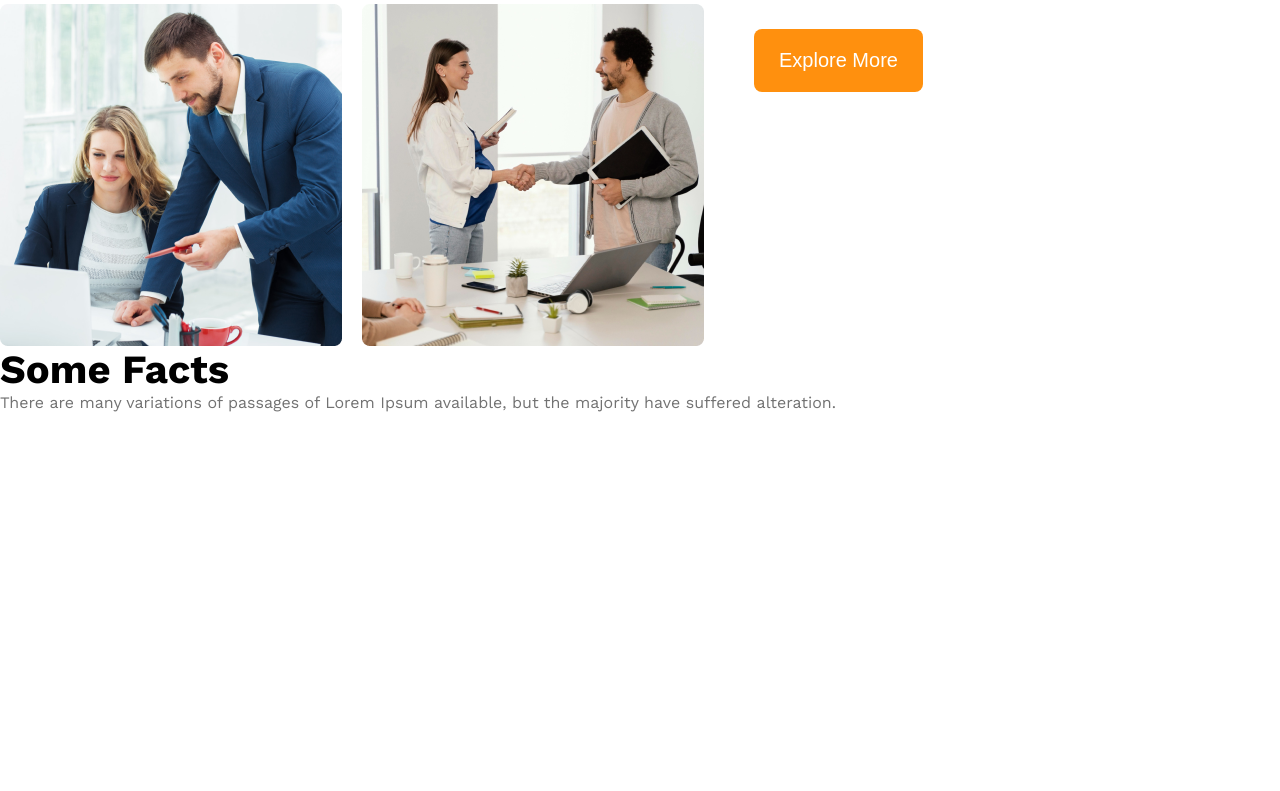
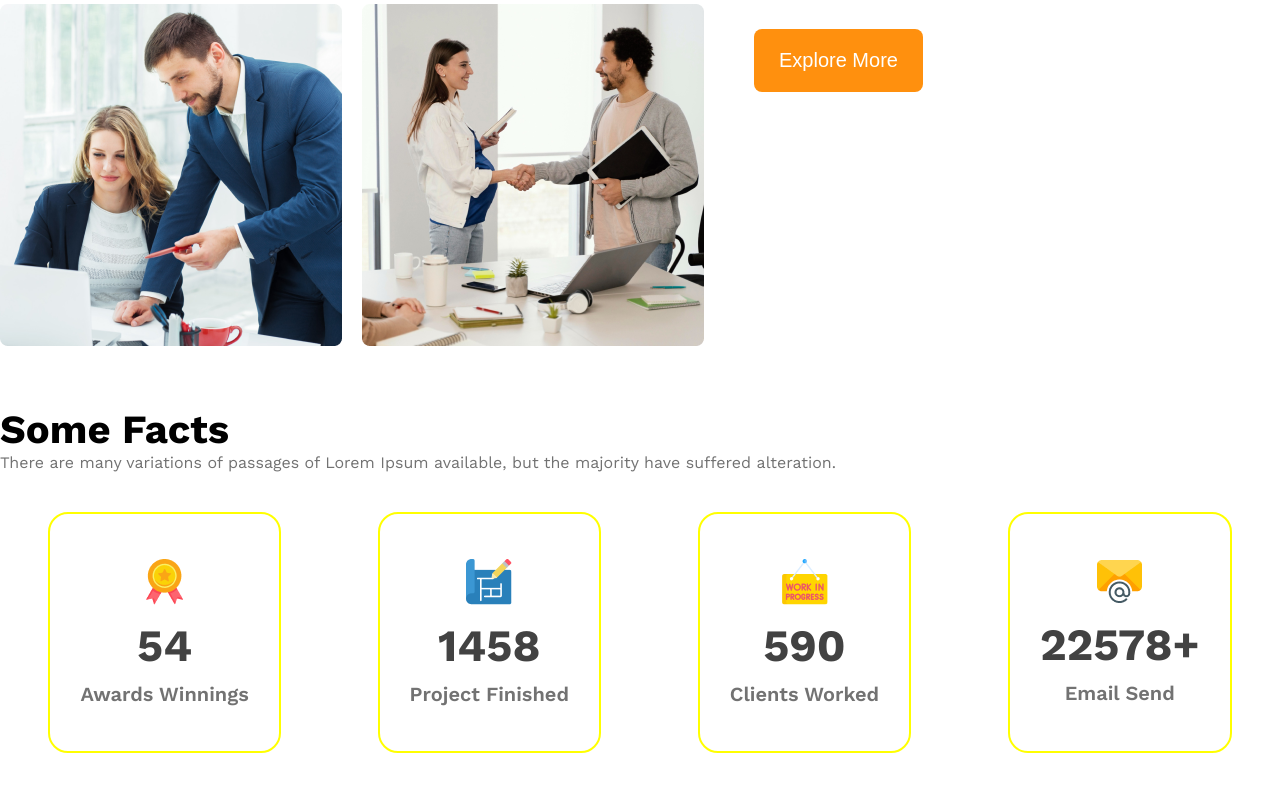
Before and after one commit to azimugv/G3-Architect-Website, a plain HTML site: page index.html in a window 1280 px wide. Shown: the part 1449-2240 px from the top of the page. Before the commit the page ends 1941 px from the top, so only its background shows below. Drawn offline with nearby package versions, Linux system fonts and the light colour scheme.

Commit message:
Facts Card Added

```diff
--- a/index.html
+++ b/index.html
@@ -75,6 +75,29 @@
             <p class="text-gray">
                 There are many variations of passages of Lorem Ipsum available, but the majority have suffered alteration.
             </p>
+
+            <div class="facts-card-container">
+                <div class="card">
+                    <img src="images/icons/ribon.png" alt="">
+                    <h2 class="card-stats">54</h2>
+                    <p class="card-title">Awards Winnings</p>
+                </div>
+                <div class="card">
+                    <img src="images/icons/projects.png" alt="">
+                    <h2 class="card-stats">1458</h2>
+                    <p class="card-title">Project Finished</p>
+                </div>
+                <div class="card">
+                    <img src="images/icons/customers.png" alt="">
+                    <h2 class="card-stats">590</h2>
+                    <p class="card-title">Clients Worked</p>
+                </div>
+                <div class="card">
+                    <img src="images/icons/email.png" alt="">
+                    <h2 class="card-stats">22578+</h2>
+                    <p class="card-title">Email Send</p>
+                </div>
+            </div>
         </section>
     </main>
     <footer>
--- a/styles/style.css
+++ b/styles/style.css
@@ -111,7 +111,34 @@ main{
 
 }
 
+/* Facts */
+.facts{
+    margin: 60px 0px;
+}
+.facts-card-container{
+    display: flex;
+    justify-content: space-around;
+    margin: 40px 0px;
+}
 
+.card{
+    border: 2px solid yellow;
+    border-radius: 20px;
+    padding: 45px 30px;
+    text-align: center;
+
+}
+.facts-card-container  .card-stats{
+    font-size: 2.8rem;
+    color: #424242;
+    margin-top: 10px;
+    margin-bottom: 10px;
+}
+.facts-card-container  .card-title{
+    font-weight: 600;
+    color: #727272;
+    font-size: 1.25rem;
+}
 
 
 
```
